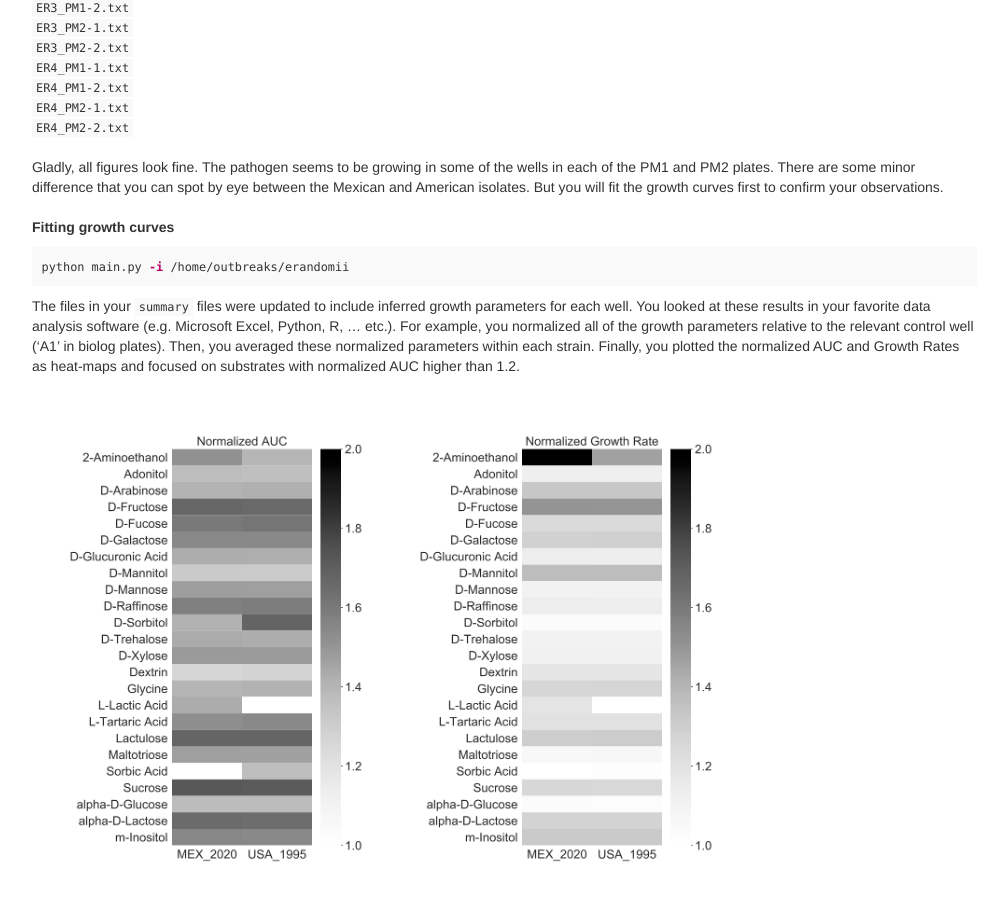
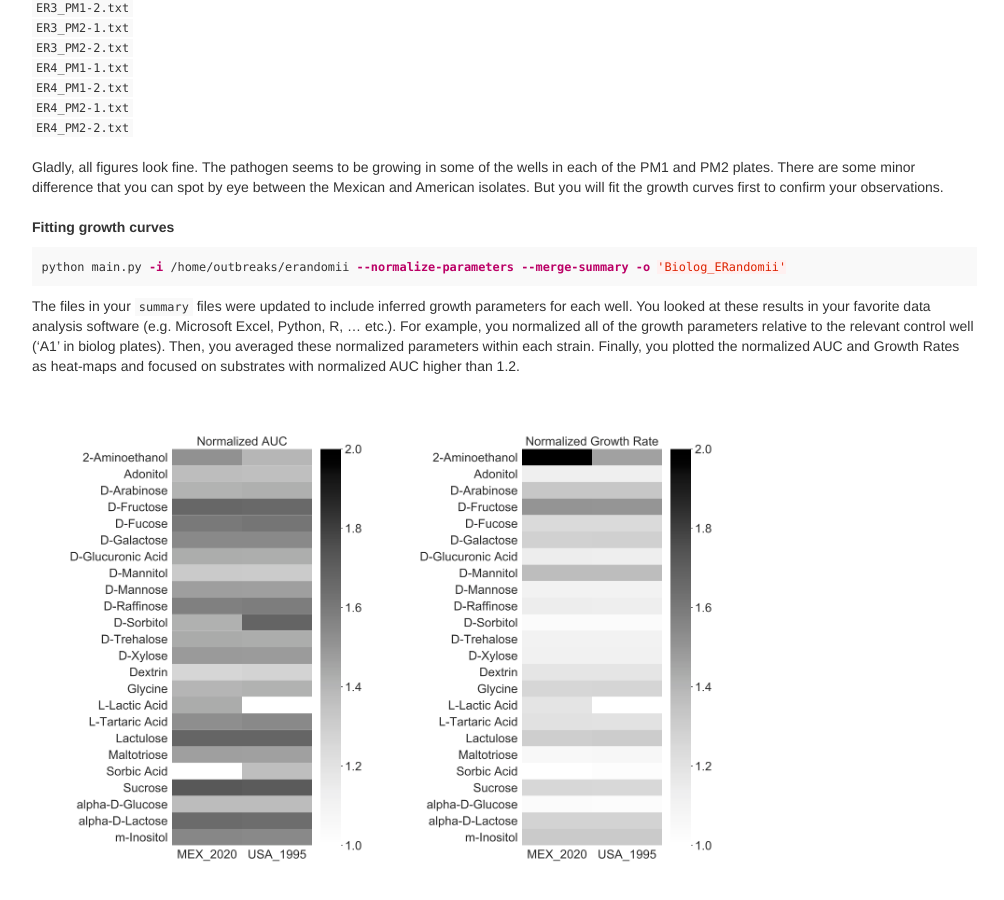
Before and after one commit to firasmidani/amiga, a Jekyll site: the page built from docs/_posts/2020-03-23-example.md, in a window 1280 px wide and 900 px high, scrolled down 1738 px. Shown: the whole window, without its empty margins (233-1237 px from the left). Built offline with Jekyll 4.4.1, drawn with Linux system fonts in a browser that asks for light colours.

Commit message:
update example

````diff
--- a/docs/_posts/2020-03-23-example.md
+++ b/docs/_posts/2020-03-23-example.md
@@ -96,7 +96,7 @@ Gladly, all figures look fine. The pathogen seems to be growing in some of the w
 **Fitting growth curves**
 
 ```bash
-python main.py -i /home/outbreaks/erandomii
+python main.py -i /home/outbreaks/erandomii --normalize-parameters --merge-summary -o 'Biolog_ERandomii'
 ```
 
 The files in your `summary` files were updated to include inferred growth parameters for each well. You looked at these results in your favorite data analysis software (e.g. Microsoft Excel, Python, R, ... etc.). For example, you normalized all of the growth parameters relative to the relevant control well ('A1' in biolog plates). Then, you averaged these normalized parameters within each strain. Finally, you plotted the normalized AUC and Growth Rates  as heat-maps and focused on substrates with normalized AUC higher than 1.2.
````
